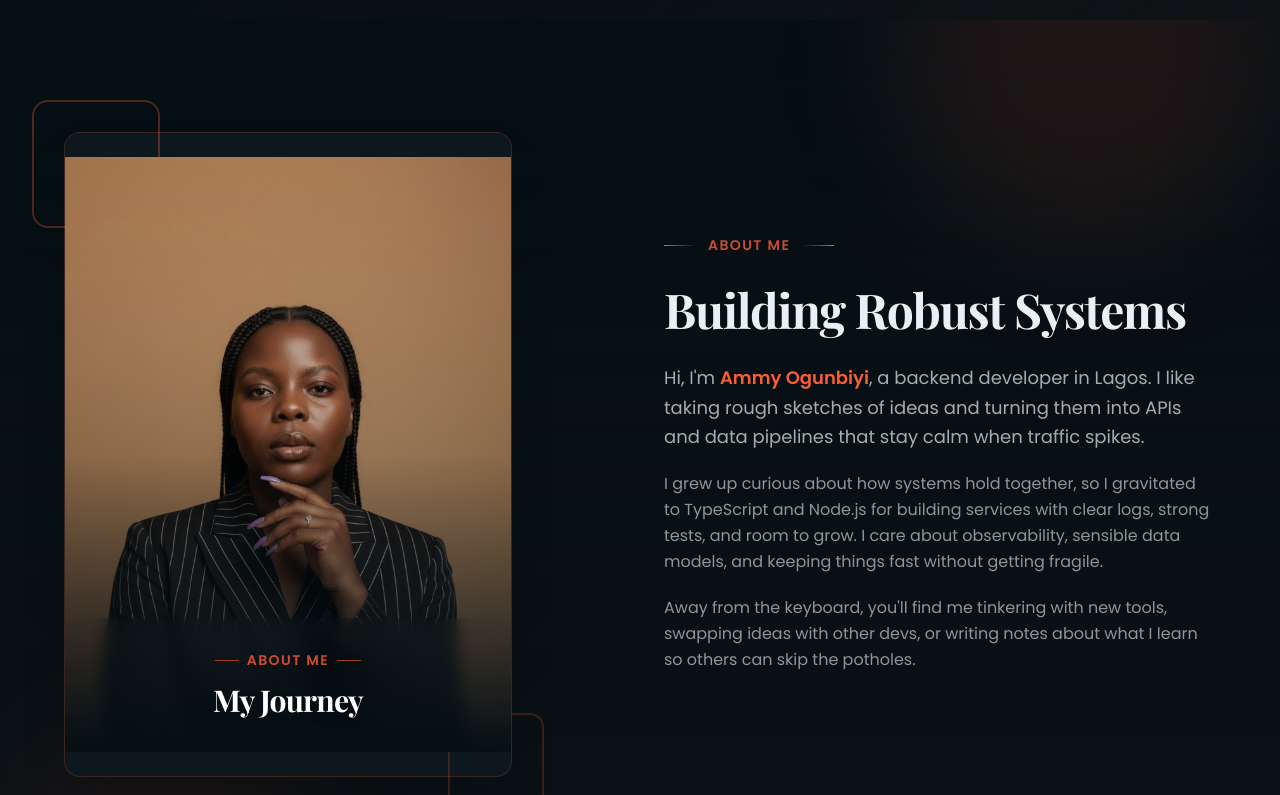
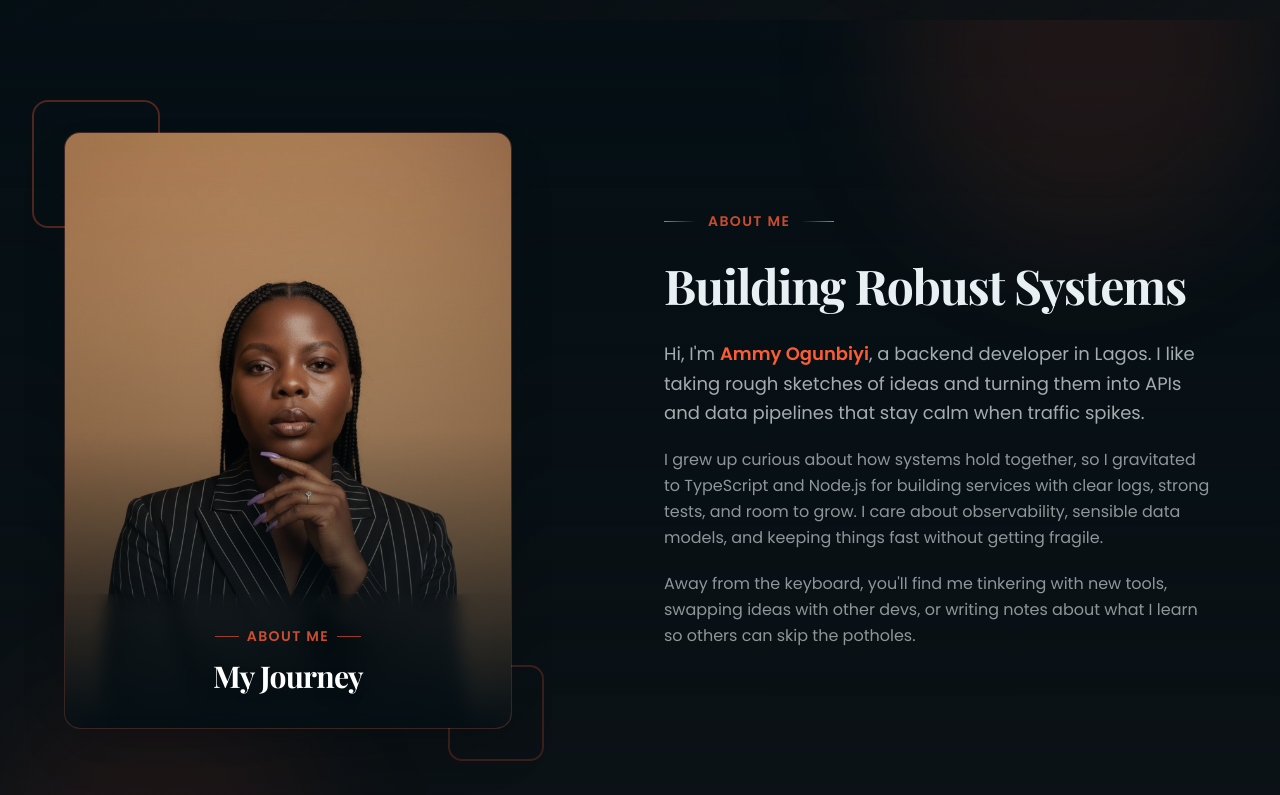
Before and after one commit to UchennaAustine-dev/Amy-s-Portfolio, a Next.js app: page / in a window 1280 px wide. Shown: the part 780-1575 px from the top of the page. Built offline with nearby package versions, Linux system fonts and the light colour scheme.

Commit message:
fix: remove padding from Card component in About section for better alignment

```diff
--- a/components/about.tsx
+++ b/components/about.tsx
@@ -62,7 +62,7 @@ export function About() {
               <div className="absolute -top-8 -left-8 w-20 h-20 sm:w-32 sm:h-32 border-2 border-primary/30 rounded-2xl hidden sm:block" />
               <div className="absolute -bottom-8 -right-8 w-16 h-16 sm:w-24 sm:h-24 border-2 border-primary/20 rounded-xl hidden sm:block" />
 
-              <Card className="overflow-hidden border-primary/20 w-full shadow-2xl hover:shadow-3xl transition-all duration-500 group rounded-2xl">
+              <Card className="overflow-hidden border-primary/20 w-full shadow-2xl hover:shadow-3xl transition-all duration-500 group rounded-2xl p-0">
                 <CardContent className="p-0">
                   <div className="relative w-full aspect-[3/4] overflow-hidden bg-gradient-to-br from-primary/10 to-primary/5">
                     <Image
```
